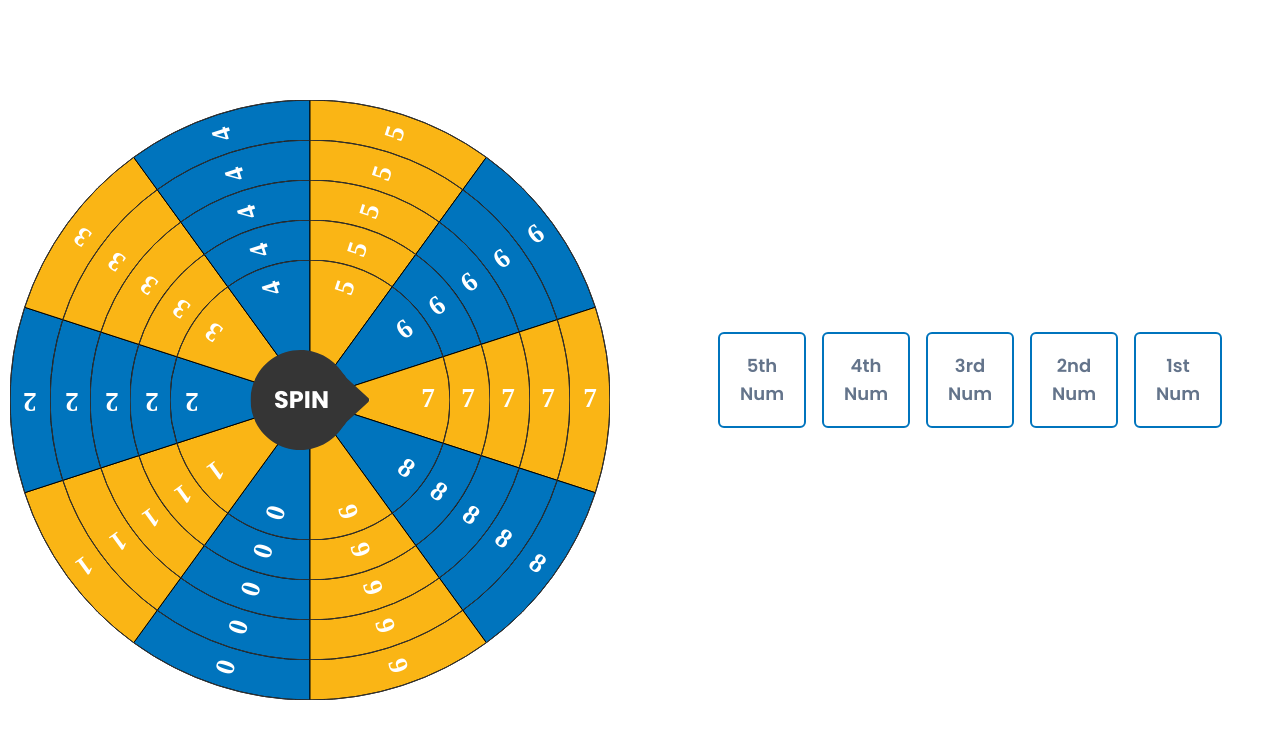
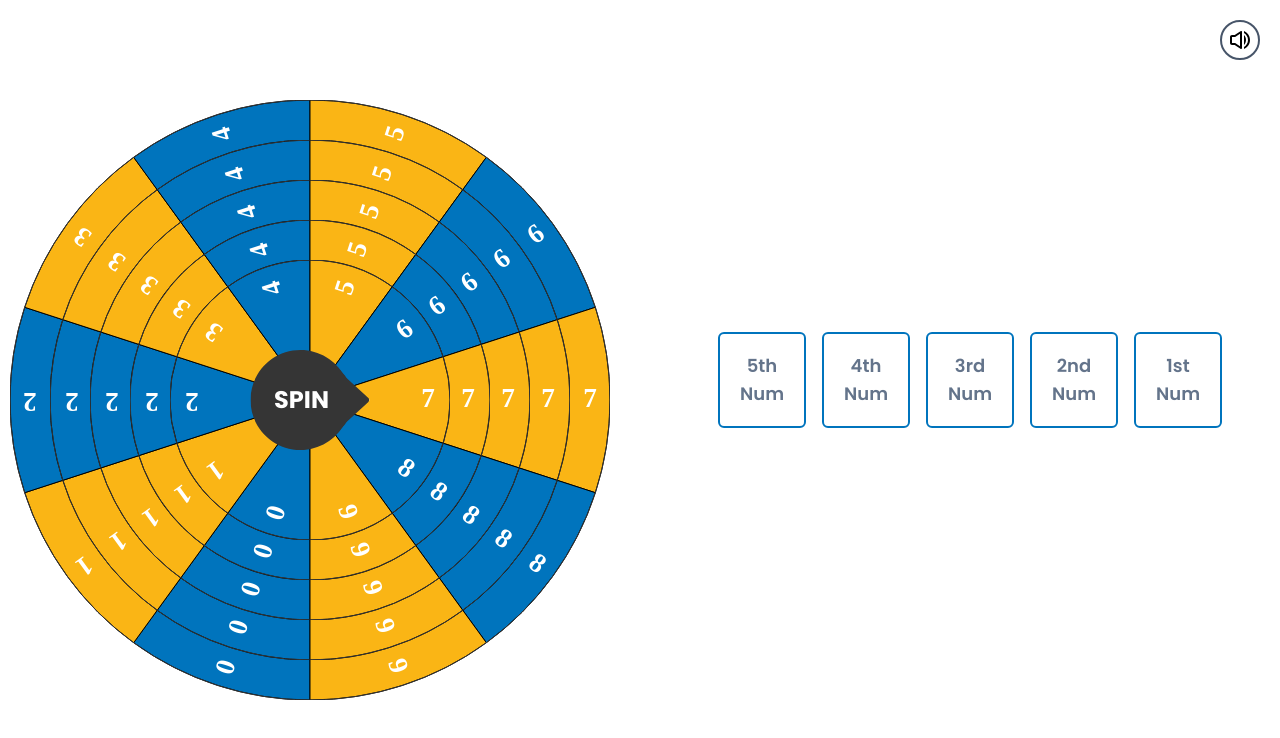
Before and after one commit to Mridul2820/wheel-number-picker, a React (Create React App) app: page / in a window 1280 px wide. Shown: the top 738 px of the page. Built offline with nearby package versions, Linux system fonts and the light colour scheme.

Commit message:
Sound On Off

```diff
--- a/package.json
+++ b/package.json
@@ -13,6 +13,7 @@
     "react-confetti": "^6.1.0",
     "react-dom": "^18.2.0",
     "react-hot-toast": "^2.4.1",
+    "react-icons": "^4.11.0",
     "react-scripts": "5.0.1",
     "web-vitals": "^2.1.4"
   },
--- a/src/components/WheelContent.js
+++ b/src/components/WheelContent.js
@@ -1,7 +1,8 @@
-import React, { useRef, useState } from "react";
+import React, { useEffect, useRef, useState } from "react";
 import toast from "react-hot-toast";
 import { AnimatePresence, motion } from "framer-motion";
 import Confetti from "react-confetti";
+import { BiVolumeFull, BiVolumeMute } from "react-icons/bi";
 
 import tick from "./assets/tick.mp3";
 import celebration from "./assets/celebration.mp3";
@@ -11,6 +12,8 @@ import Needle from "./icons/Needle";
 const WheelContent = () => {
   const tickRef = useRef(null);
   const celebrationRef = useRef(null);
+  const [started, setStarted] = useState(false);
+  const [sound, setSound] = useState(true);
   const [showPopup, setShowPopup] = useState(false);
   const [numbers, setNumbers] = useState({
     0: "",
@@ -32,8 +35,28 @@ const WheelContent = () => {
     });
   };
 
+  useEffect(() => {
+    if (sound) {
+      tickRef.current.volume = 1;
+      celebrationRef.current.volume = 1;
+    } else {
+      tickRef.current.volume = 0;
+      celebrationRef.current.volume = 0;
+    }
+  }, [sound]);
+
   return (
     <div className="grid grid-cols-1 lg:grid-cols-2 gap-10 items-center">
+      <div className="absolute top-5 right-5">
+        <button
+          className="bg-white rounded-full p-1.5 border-2 border-slate-600"
+          onClick={() => {
+            setSound(!sound);
+          }}
+        >
+          {sound ? <BiVolumeFull size={24} /> : <BiVolumeMute size={24} />}
+        </button>
+      </div>
       <div className="hidden">
         <audio id="audio" loop src={tick} ref={tickRef} />
       </div>
@@ -51,6 +74,7 @@ const WheelContent = () => {
               setShowPopup(true);
               tickRef.current.pause();
               celebrationRef.current.play();
+              setStarted(false);
             }}
             primaryColor="black"
             primaryColoraround="#ffffffb4"
@@ -136,9 +160,10 @@ const WheelContent = () => {
             textspace={48}
           />
         </div>
-        <div
+        <button
           id="spin"
           className="absolute-center rounded-full cursor-pointer rotate-90"
+          disabled={started}
           onClick={() => {
             setNumbers({
               0: "",
@@ -148,6 +173,7 @@ const WheelContent = () => {
               4: "",
             });
             tickRef.current.play();
+            setStarted(true);
           }}
         >
           <Needle />
@@ -157,7 +183,7 @@ const WheelContent = () => {
           {numbers[0] && (
             <div className="w-0.5 h-60 bg-black absolute -top-60 left-1/2 -translate-x-1/2 z-[999]" />
           )}
-        </div>
+        </button>
       </div>
       <div className="flex gap-4 justify-center mb-10">
         <div className={numbers[0] ? "numbers-active" : "numbers-inactive"}>
```
Also changed, not shown: 1 other file (tests, documents, lock files or other folders).
